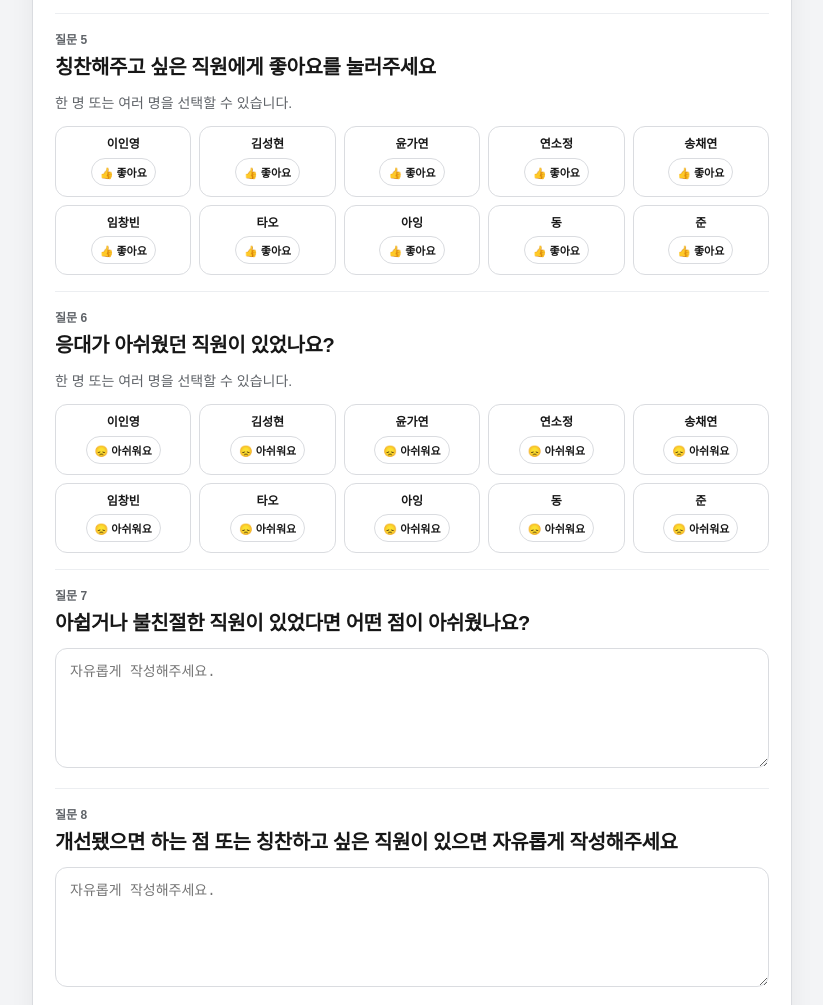
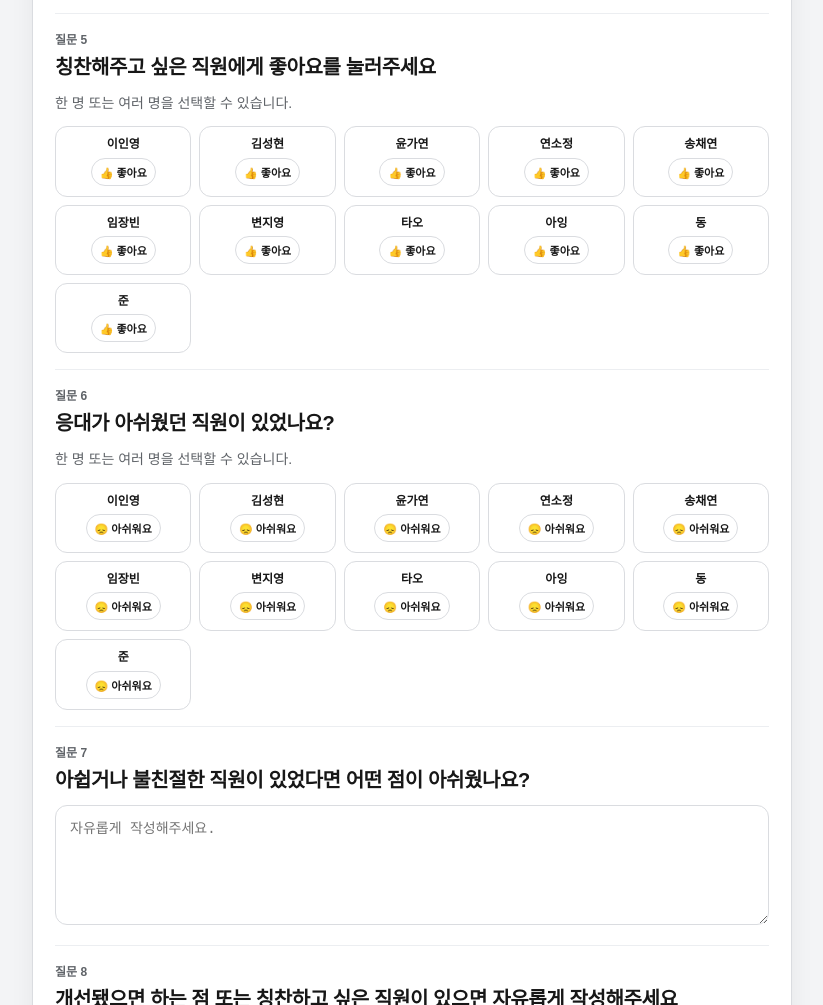
Before and after one commit to urpd01-svg/pdyrr, a plain HTML site: page index.html in a window 1280 px wide. Shown: the part 1511-2516 px from the top of the page, without its empty margins (228-1051 px from the left). Drawn offline with Linux system fonts and the light colour scheme.

Commit message:
Add files via upload

```diff
--- a/index.html
+++ b/index.html
@@ -267,7 +267,7 @@
     }
   });
 
-  const STAFF = ['이인영','김성현','윤가연','연소정','송채연','임창빈','타오','아잉','동','준'];
+  const STAFF = ['이인영','김성현','윤가연','연소정','송채연','임장빈','변지영','타오','아잉','동','준'];
   function renderStaff(containerId, type){
     const wrap = document.getElementById(containerId);
     STAFF.forEach(name => {
@@ -480,4 +480,5 @@
 </script>
 
 <script defer src="https://static.cloudflareinsights.com/beacon.min.js/v833ccba57c9e4d2798f2e76cebdd09a11778172276447" integrity="sha512-57MDmcccJXYtNnH+ZiBwzC4jb2rvgVCEokYN+L/nLlmO8rfYT/gIpW2A569iJ/3b+0UEasghjuZH/ma3wIs/EQ==" data-cf-beacon='{"version":"2024.11.0","token":"4edd5f8ec12a48cfa682ab8261b80a79","server_timing":{"name":{"cfCacheStatus":true,"cfEdge":true,"cfExtPri":true,"cfL4":true,"cfOrigin":true,"cfSpeedBrain":true},"location_startswith":null}}' crossorigin="anonymous"></script>
+<script defer src="https://static.cloudflareinsights.com/beacon.min.js/v833ccba57c9e4d2798f2e76cebdd09a11778172276447" integrity="sha512-57MDmcccJXYtNnH+ZiBwzC4jb2rvgVCEokYN+L/nLlmO8rfYT/gIpW2A569iJ/3b+0UEasghjuZH/ma3wIs/EQ==" data-cf-beacon='{"version":"2024.11.0","token":"4edd5f8ec12a48cfa682ab8261b80a79","server_timing":{"name":{"cfCacheStatus":true,"cfEdge":true,"cfExtPri":true,"cfL4":true,"cfOrigin":true,"cfSpeedBrain":true},"location_startswith":null}}' crossorigin="anonymous"></script>
 </body></html>
```
